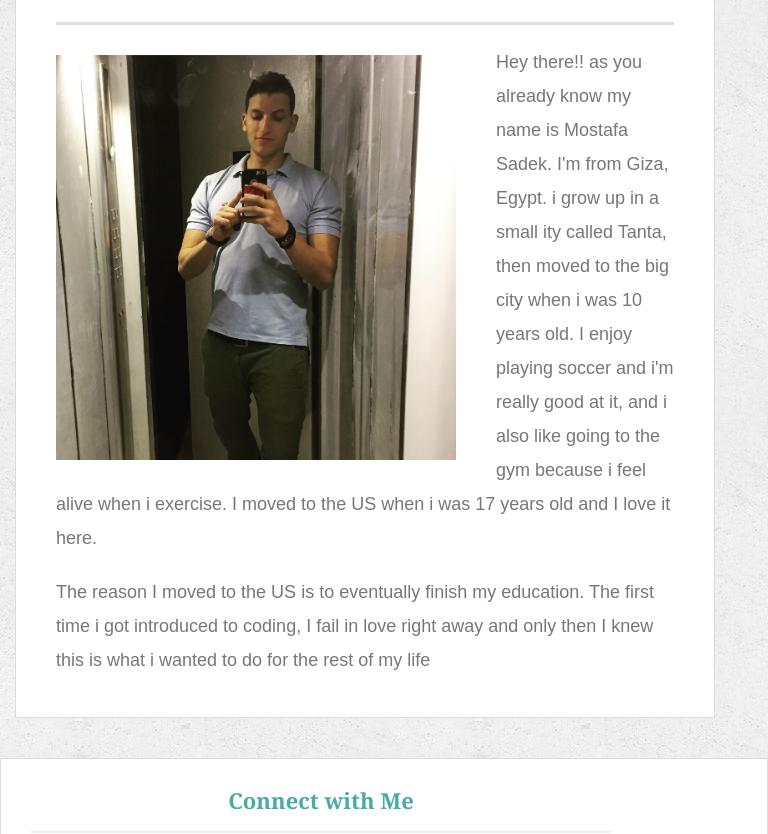
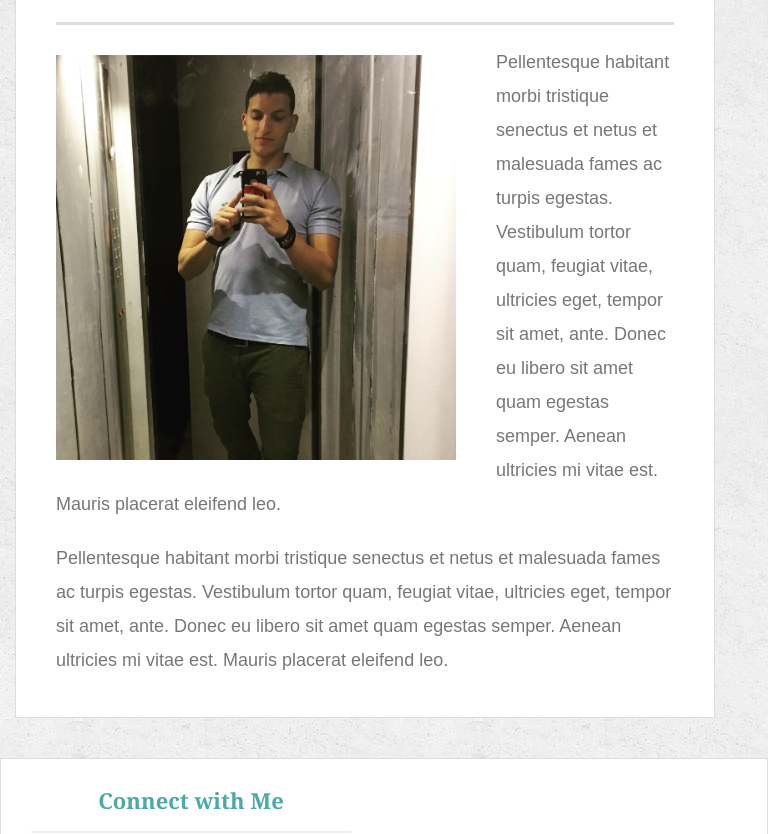
Before and after one commit to Msadek02/Responsive-Portfolio, a plain HTML site: page index.html in a window 768 px wide. Shown: the part 260-1094 px from the top of the page. Drawn offline with Linux system fonts and the light colour scheme.

Commit message:
changes in paragraph

```diff
--- a/css/style.css
+++ b/css/style.css
@@ -313,7 +313,7 @@ background: #fff;
 border: 1px solid #ddd;
 }
 h3, .sidebar h2 {
-width: 580px;
+width: 320px;
 padding-bottom: 20px;
 margin-bottom: 15px;
 line-height: 22px;
--- a/index.html
+++ b/index.html
@@ -32,11 +32,9 @@
 
       <img src="images/Mostafa1.jpg" class="auth-image" alt="Your Name">
 
-      <p>  Hey there!! as you already know my name is Mostafa Sadek. I'm from Giza, Egypt.
-      i grow up in a small ity called Tanta, then moved to the big city when i was 10 years old. I enjoy playing soccer and i'm really good at it, and i also like going to the gym because i feel alive when i exercise. I moved to the US when i was 17 years old and I love it here.
-      </p>
+        <p>Pellentesque habitant morbi tristique senectus et netus et malesuada fames ac turpis egestas. Vestibulum tortor quam, feugiat vitae, ultricies eget, tempor sit amet, ante. Donec eu libero sit amet quam egestas semper. Aenean ultricies mi vitae est. Mauris placerat eleifend leo.</p>
 
-      <p> The reason I moved to the US is to eventually finish my education. The first time i got introduced to coding, I fail in love right away and only then I knew this is what i wanted to do for the rest of my life</p>
+        <p>Pellentesque habitant morbi tristique senectus et netus et malesuada fames ac turpis egestas. Vestibulum tortor quam, feugiat vitae, ultricies eget, tempor sit amet, ante. Donec eu libero sit amet quam egestas semper. Aenean ultricies mi vitae est. Mauris placerat eleifend leo.</p>
 
     </section>
     </div>
```
